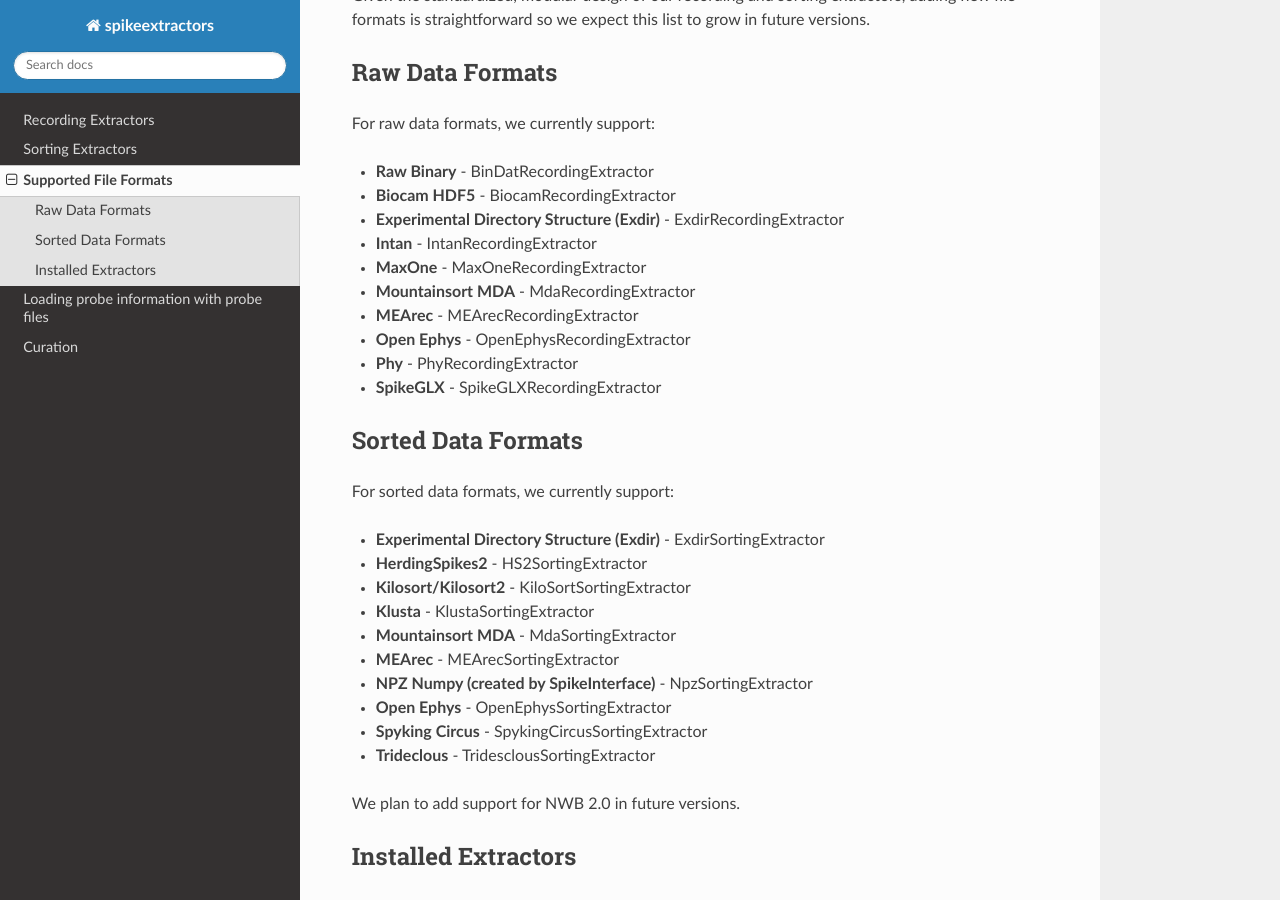
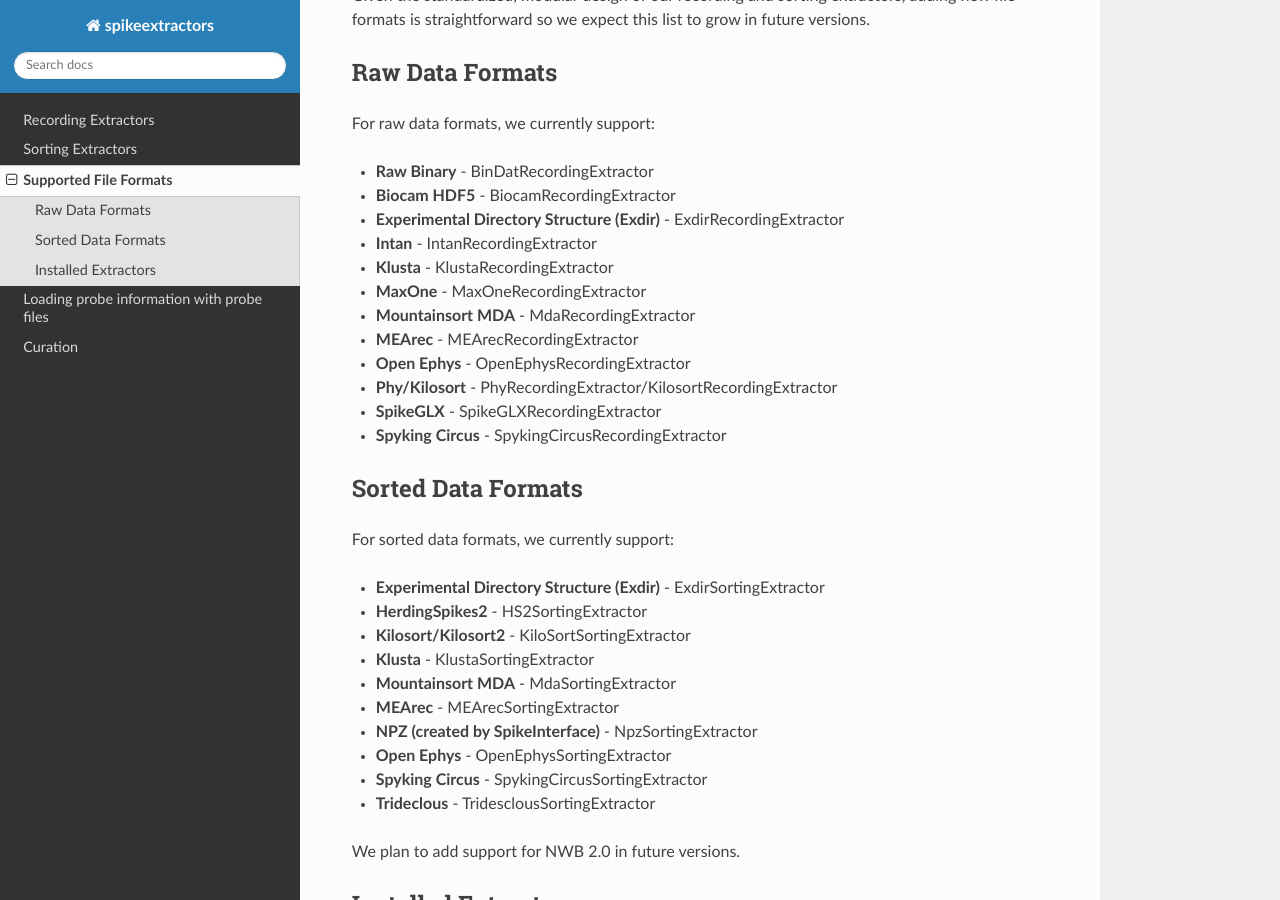
Before and after one commit to SpikeInterface/spikeextractors, a Sphinx documentation site: the page built from docs/available_extractors.rst, in a window 1280 px wide and 900 px high, scrolled down 200 px. Built offline with Sphinx 7.4.7 and the Read the Docs theme 2.0.0, drawn with Linux system fonts in a browser that asks for light colours.

Commit message:
Update available_extractors.rst

```diff
--- a/docs/available_extractors.rst
+++ b/docs/available_extractors.rst
@@ -13,12 +13,14 @@ For raw data formats, we currently support:
 * **Biocam HDF5** - BiocamRecordingExtractor
 * **Experimental Directory Structure (Exdir)** - ExdirRecordingExtractor
 * **Intan** - IntanRecordingExtractor
+* **Klusta** - KlustaRecordingExtractor
 * **MaxOne** - MaxOneRecordingExtractor
 * **Mountainsort MDA** - MdaRecordingExtractor
 * **MEArec** - MEArecRecordingExtractor
 * **Open Ephys** - OpenEphysRecordingExtractor
-* **Phy** - PhyRecordingExtractor
+* **Phy/Kilosort** - PhyRecordingExtractor/KilosortRecordingExtractor
 * **SpikeGLX** - SpikeGLXRecordingExtractor
+* **Spyking Circus** - SpykingCircusRecordingExtractor
 
 Sorted Data Formats
 -------------------
@@ -31,7 +33,7 @@ For sorted data formats, we currently support:
 * **Klusta** - KlustaSortingExtractor
 * **Mountainsort MDA** - MdaSortingExtractor
 * **MEArec** - MEArecSortingExtractor
-* **NPZ Numpy (created by SpikeInterface)** - NpzSortingExtractor
+* **NPZ (created by SpikeInterface)** - NpzSortingExtractor
 * **Open Ephys** - OpenEphysSortingExtractor
 * **Spyking Circus** - SpykingCircusSortingExtractor
 * **Trideclous** - TridesclousSortingExtractor
```
